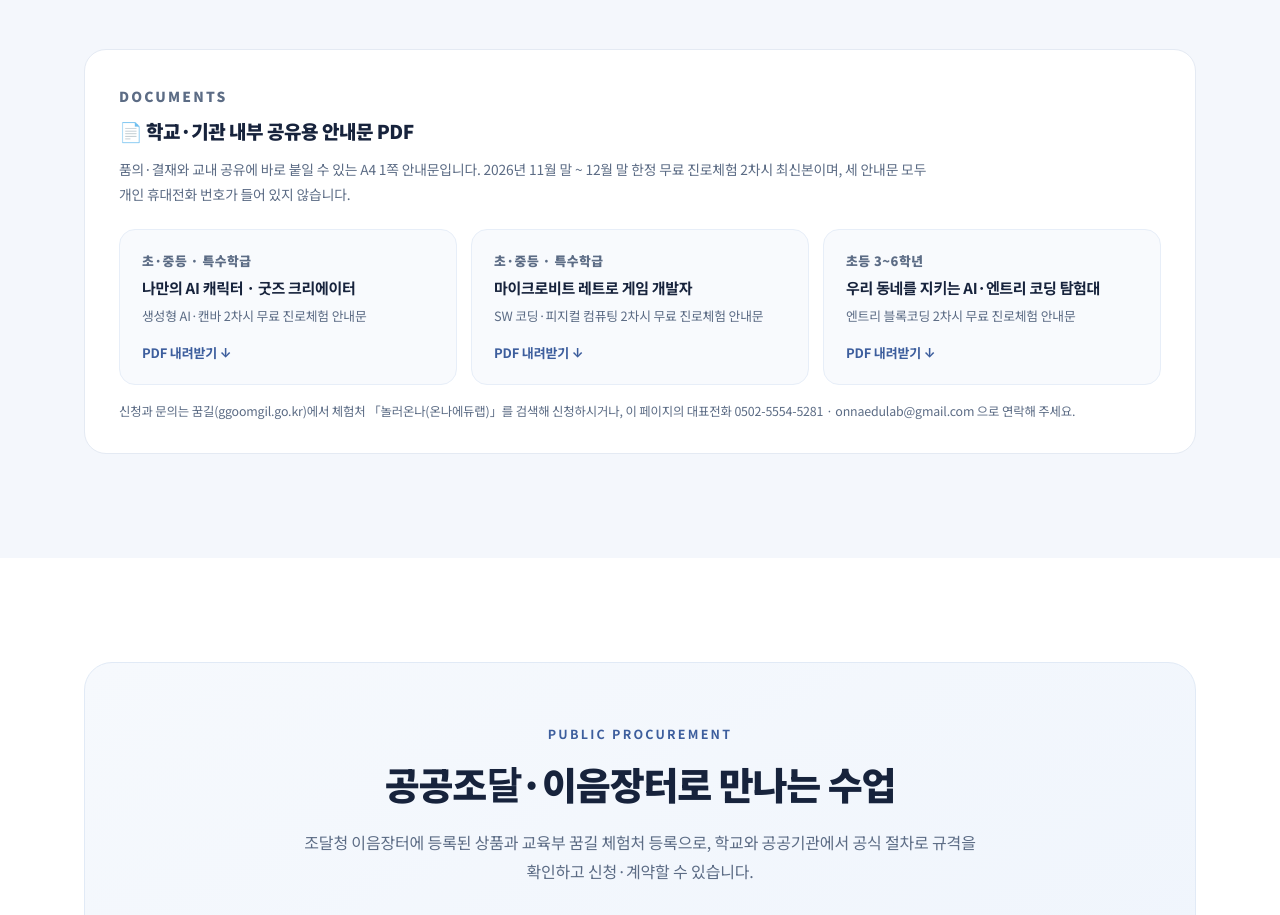
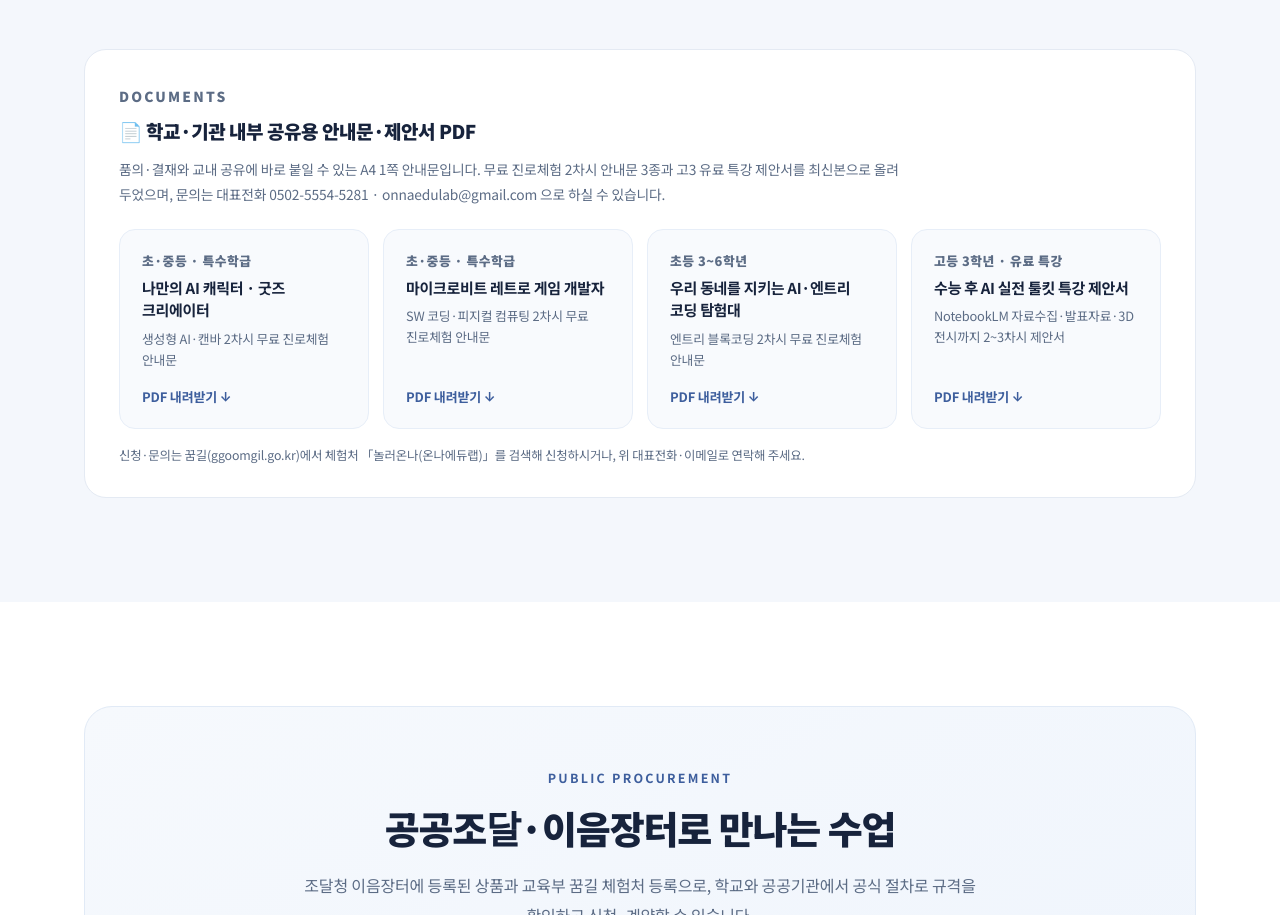
Before and after one commit to leeyoungui/nolleonna-web, a plain HTML site: page index.html in a window 1280 px wide. Shown: the part 6194-7109 px from the top of the page. Drawn offline with Linux system fonts and the light colour scheme.

Commit message:
안내문 3종·고3 제안서 PDF에 사무실 주소·대표전화(0502-5554-5281)·공식 이메일 반영, 고3 제안서 다운로드 카드 추가

```diff
--- a/index.html
+++ b/index.html
@@ -464,10 +464,10 @@
       <div class="doc-download reveal" id="notices">
         <div class="doc-head">
           <p class="group-label">DOCUMENTS</p>
-          <h3>📄 학교·기관 내부 공유용 안내문 PDF</h3>
+          <h3>📄 학교·기관 내부 공유용 안내문·제안서 PDF</h3>
           <p>
-            품의·결재와 교내 공유에 바로 붙일 수 있는 A4 1쪽 안내문입니다. 2026년 11월 말 ~ 12월 말 한정
-            무료 진로체험 2차시 최신본이며, 세 안내문 모두 개인 휴대전화 번호가 들어 있지 않습니다.
+            품의·결재와 교내 공유에 바로 붙일 수 있는 A4 1쪽 안내문입니다. 무료 진로체험 2차시 안내문 3종과
+            고3 유료 특강 제안서를 최신본으로 올려 두었으며, 문의는 대표전화 0502-5554-5281 · onnaedulab@gmail.com 으로 하실 수 있습니다.
           </p>
         </div>
         <div class="doc-grid">
@@ -489,10 +489,16 @@
             <p>엔트리 블록코딩 2차시 무료 진로체험 안내문</p>
             <span class="doc-go">PDF 내려받기 ↓</span>
           </a>
+          <a class="doc-card" href="assets/docs/%EC%98%A8%EB%82%98%EC%97%90%EB%93%80%EB%9E%A9_%EA%B3%A03_%EC%88%98%EB%8A%A5%ED%9B%84_AI%EC%8B%A4%EC%A0%84%ED%8A%B9%EA%B0%95_%EC%A0%9C%EC%95%88%EC%84%9C.pdf" download="온나에듀랩_고3_수능후_AI실전특강_제안서.pdf">
+            <p class="doc-tag">고등 3학년 · 유료 특강</p>
+            <h4>수능 후 AI 실전 툴킷 특강 제안서</h4>
+            <p>NotebookLM 자료수집·발표자료·3D 전시까지 2~3차시 제안서</p>
+            <span class="doc-go">PDF 내려받기 ↓</span>
+          </a>
         </div>
         <p class="doc-note">
-          신청과 문의는 꿈길(ggoomgil.go.kr)에서 체험처 「놀러온나(온나에듀랩)」를 검색해 신청하시거나,
-          이 페이지의 대표전화 0502-5554-5281 · onnaedulab@gmail.com 으로 연락해 주세요.
+          신청·문의는 꿈길(ggoomgil.go.kr)에서 체험처 「놀러온나(온나에듀랩)」를 검색해 신청하시거나,
+          위 대표전화·이메일로 연락해 주세요.
         </p>
       </div>
     </div>
--- a/styles.css
+++ b/styles.css
@@ -962,7 +962,7 @@ h3 .en{
 }
 .doc-head h3{font-size:19px;font-weight:900;letter-spacing:-.025em;margin:6px 0 10px;}
 .doc-head p{font-size:13.8px;color:var(--muted);line-height:1.8;max-width:820px;}
-.doc-grid{display:grid;grid-template-columns:repeat(3,1fr);gap:14px;margin:22px 0 16px;}
+.doc-grid{display:grid;grid-template-columns:repeat(4,1fr);gap:14px;margin:22px 0 16px;}
 .doc-card{
   display:flex;flex-direction:column;gap:6px;
   background:#F8FAFD;border:1px solid #E7EEF8;border-radius:16px;padding:20px 22px;
@@ -975,6 +975,10 @@ h3 .en{
 .doc-card p{font-size:12.8px;color:var(--muted);line-height:1.65;}
 .doc-go{margin-top:auto;padding-top:10px;font-size:13px;font-weight:700;color:var(--blue);}
 .doc-note{font-size:12.4px;color:var(--muted);line-height:1.75;}
+
+@media (max-width:1180px){
+  .doc-grid{grid-template-columns:repeat(2,1fr);}
+}
 
 @media (max-width:960px){
   .compare{grid-template-columns:1fr 1fr;}
```
Also changed, not shown: 4 other files.
